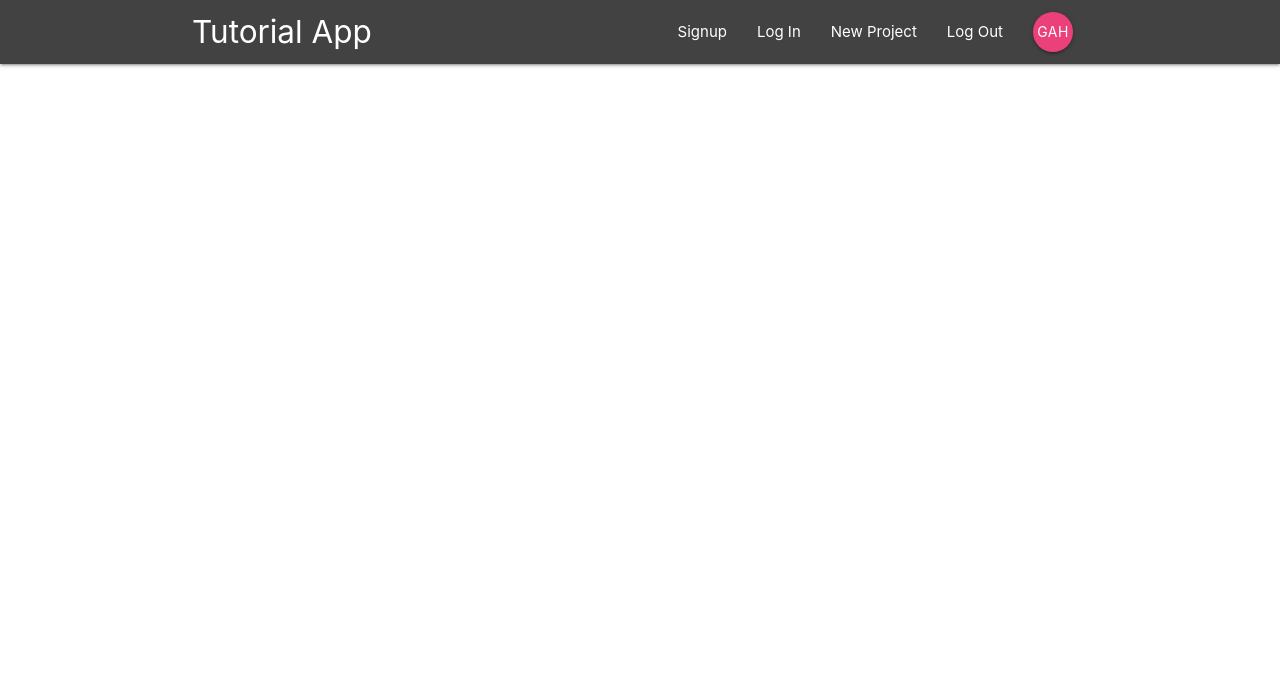
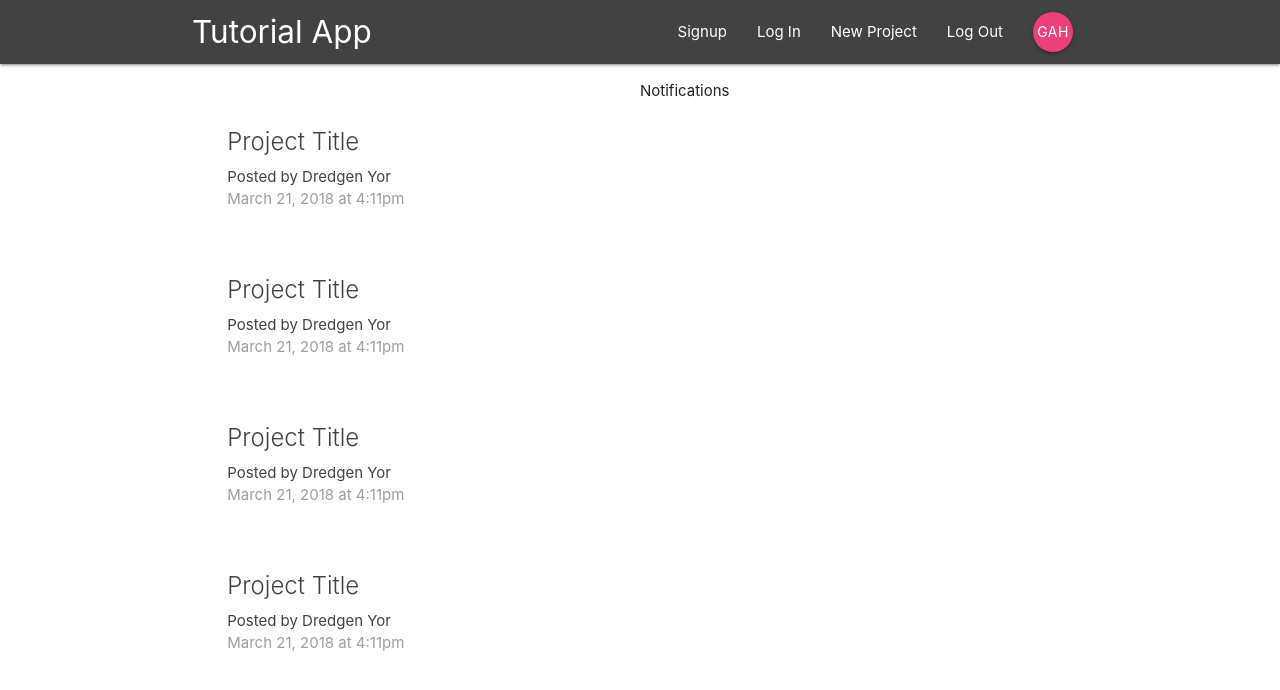
Before and after one commit to goomba5/React-Firebase-Tutorial, a React (Create React App) app: page / in a window 1280 px wide. Shown: the top 690 px of the page. Built offline with nearby package versions, Linux system fonts and the light colour scheme.

Commit message:
create Dashboard, ProjectList, and Notifications components

```diff
--- a/src/App.js
+++ b/src/App.js
@@ -1,6 +1,7 @@
 import React, { Component } from "react";
-import { BrowserRouter } from "react-router-dom";
+import { BrowserRouter, Switch, Route } from "react-router-dom";
 import Navbar from "./components/layout/Navbar";
+import Dashboard from "./components/dashboard/Dashboard";
 
 class App extends Component {
   render() {
@@ -8,6 +9,9 @@ class App extends Component {
       <BrowserRouter>
         <div className="App">
           <Navbar />
+          <Switch>
+            <Route path="/" component={Dashboard} />
+          </Switch>
         </div>
       </BrowserRouter>
     );
--- a/src/components/dashboard/Dashboard.js
+++ b/src/components/dashboard/Dashboard.js
@@ -0,0 +1,21 @@
+import React, { Component } from "react";
+import Notifications from "./Notifications";
+import ProjectList from "../projects/ProjectList";
+
+class Dashboard extends Component {
+  render() {
+    return (
+      <div className="dashboard container">
+        <div className="row">
+          <div className="col s12 m6">
+            <ProjectList />
+          </div>
+          <div className="col s12 m5 offset-m1" />
+          <Notifications />
+        </div>
+      </div>
+    );
+  }
+}
+
+export default Dashboard;
--- a/src/components/dashboard/Notifications.js
+++ b/src/components/dashboard/Notifications.js
@@ -0,0 +1,11 @@
+import React from "react";
+
+const Notifications = () => {
+  return (
+    <div>
+      <p>Notifications</p>
+    </div>
+  );
+};
+
+export default Notifications;
--- a/src/components/projects/ProjectList.js
+++ b/src/components/projects/ProjectList.js
@@ -0,0 +1,41 @@
+import React, { Component } from "react";
+
+const ProjectList = () => {
+  return (
+    <div className="project-list section">
+      <div className="card z-depth-0 project summary">
+        <div className="card-content grey-text text-darken-3">
+          <span className="card-title">Project Title</span>
+          <p>Posted by Dredgen Yor</p>
+          <p className="grey-text">March 21, 2018 at 4:11pm</p>
+        </div>
+      </div>
+
+      <div className="card z-depth-0 project summary">
+        <div className="card-content grey-text text-darken-3">
+          <span className="card-title">Project Title</span>
+          <p>Posted by Dredgen Yor</p>
+          <p className="grey-text">March 21, 2018 at 4:11pm</p>
+        </div>
+      </div>
+
+      <div className="card z-depth-0 project summary">
+        <div className="card-content grey-text text-darken-3">
+          <span className="card-title">Project Title</span>
+          <p>Posted by Dredgen Yor</p>
+          <p className="grey-text">March 21, 2018 at 4:11pm</p>
+        </div>
+      </div>
+
+      <div className="card z-depth-0 project summary">
+        <div className="card-content grey-text text-darken-3">
+          <span className="card-title">Project Title</span>
+          <p>Posted by Dredgen Yor</p>
+          <p className="grey-text">March 21, 2018 at 4:11pm</p>
+        </div>
+      </div>
+    </div>
+  );
+};
+
+export default ProjectList;
```
